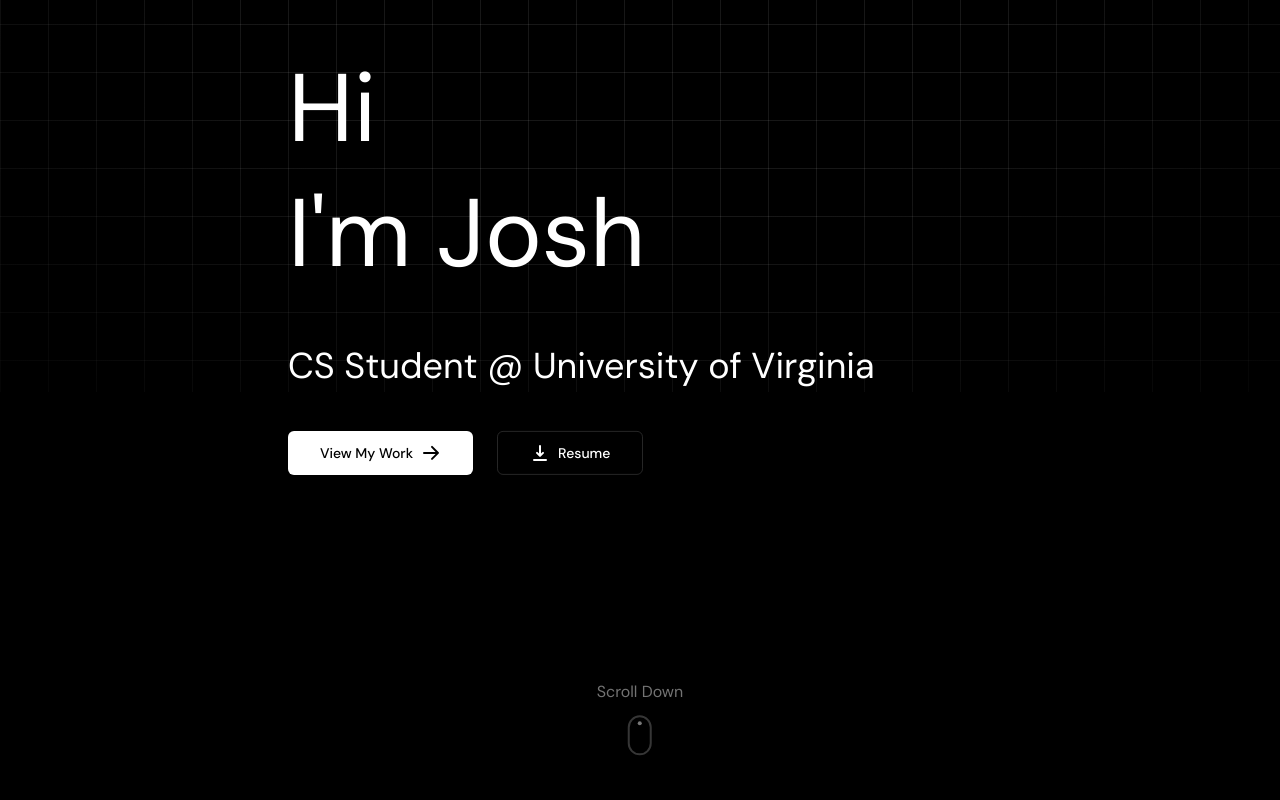
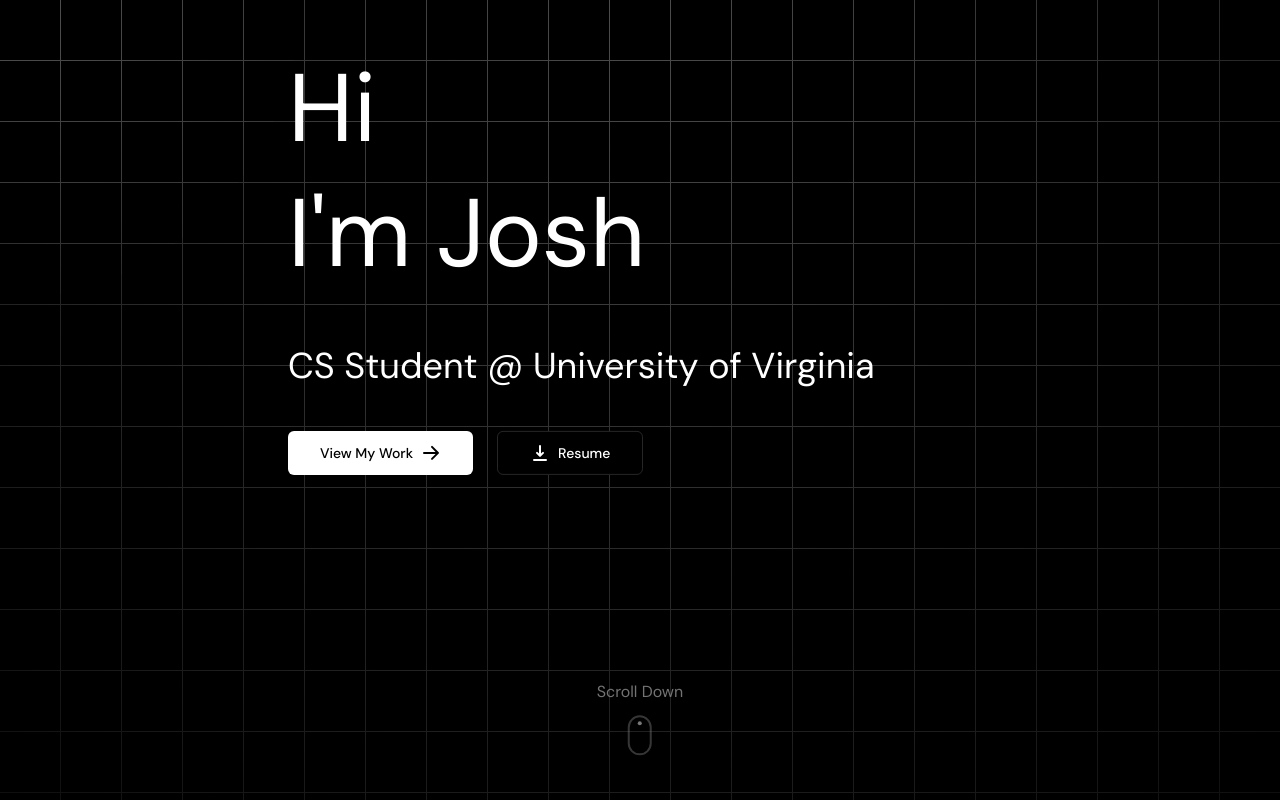
Before and after one commit to JoshuaMarkle/website, a Next.js app: page / in a window 1280 px wide. Built offline with nearby package versions, Linux system fonts and the light colour scheme.

Commit message:
Added better grid + resume

```diff
--- a/src/app/layout.tsx
+++ b/src/app/layout.tsx
@@ -2,7 +2,7 @@ import type { Metadata } from "next";
 import { DM_Sans } from "next/font/google";
 import LocomotiveScrollProvider from '@/components/LocomotiveScrollProvider';
 import ScrollDownIndicator from '@/components/ScrollDownIndicator';
-import Navbar from "@/components/Navbar.jsx"
+import Footer from "@/components/Footer"
 import GridBackground from "@/components/GridBackground";
 import "./globals.css";
 
@@ -31,6 +31,7 @@ export default function RootLayout({
 					<GridBackground/>
 					<ScrollDownIndicator/>
 					{children}
+					<Footer/>
 				</LocomotiveScrollProvider>
 			</body>
 		</html>
--- a/src/app/page.tsx
+++ b/src/app/page.tsx
@@ -32,21 +32,23 @@ export default function Home() {
 							View My Work
 							<HiArrowRight className="ml-2 h-5 w-5 transition-transform duration-300 group-hover:translate-x-1" />
 						</Button>
-						<Button size="lg" variant="outline">
-							<HiDownload className="mr-2 h-5 w-5" />
-							Resume
-						</Button>
+						<a href="/JoshuaMarkleResume.pdf" target="_blank" rel="noopener noreferrer">
+							<Button size="lg" variant="outline">
+								<HiDownload className="mr-2 h-5 w-5" />
+								Resume
+							</Button>
+						</a>
 					</div>
 				</div>
 			</div>
 			<div id="projects">
 				<MarqueeSine/>
 			</div>
-			<div className="p-8 mx-0 md:mx-32 xl:mx-64" data-scroll data-scroll-speed="2">
-				<ProjectCard title="Milestone" subtitle="2020 to 2024"/>
-				<ProjectCard title="Sandwich" subtitle="2024 to 2025"/>
-				<ProjectCard title="GECKO" subtitle="2022 to 2024"/>
-				<ProjectCard title="AlgoType.net" subtitle="2020 to 2022"/>
+			<div className="p-8 mx-0 md:mx-32 xl:mx-64 mt-16" data-scroll data-scroll-speed="2">
+				<ProjectCard title="Milestone" subtitle="2020 to 2024" link="https://play.google.com/store/apps/details?id=com.joshuamarkle.milestone&hl=en"/>
+				<ProjectCard title="Sandwich" subtitle="2024 to 2025" link="https://github.com/JoshuaMarkle/sandwich"/>
+				<ProjectCard title="GECKO" subtitle="2022 to 2024" link="https://github.com/JoshuaMarkle/keyboard-optimization"/>
+				<ProjectCard title="AlgoType.net" subtitle="2020 to 2022" link="https://github.com/JoshuaMarkle/algotype"/>
 			</div>
 			<div className="p-8 mx-0 md:mx-32 xl:mx-64">
 				<p className="text-4xl mb-16">“I know of no better life purpose than to perish in attempting the great and the impossible.”</p>
--- a/src/components/Button.jsx
+++ b/src/components/Button.jsx
@@ -10,7 +10,7 @@ const sizes = {
 
 const variants = {
 	default: 'bg-white text-black',
-	outline: 'border border-neutral-800 text-white hover:bg-neutral-800',
+	outline: 'border border-neutral-800 text-white bg-black hover:bg-neutral-800',
 };
 
 export default function Button({ children, size = 'default', variant = 'default', className = '', ...props }) {
--- /dev/null
+++ b/src/components/Footer.jsx
@@ -0,0 +1,9 @@
+'use client';
+
+export default function Footer() {
+	return (
+		<div className="px-8 py-16 md:px-32 xl:px-64 bg-black border-t-1 border-neutral-700 text-center">
+			<p className="text-neutral-500">© 2025 Joshua Markle. All rights reserved.</p>
+		</div>
+	);
+}
--- a/src/components/GridBackground.jsx
+++ b/src/components/GridBackground.jsx
@@ -1,17 +1,113 @@
 'use client';
 
-import React from "react";
+import { useEffect, useRef, useState } from 'react';
+import { useLocomotiveScroll } from './LocomotiveScrollProvider';
 
-const GridBackground = () => {
+const SQUARE   = 60;
+const GAP      = 1;
+const TORCH    = 600;
+const TOPGLOW  = 0.3;
+
+export default function GridBackground() {
+	const { scroll }  = useLocomotiveScroll() || {};
+	const heroRef     = useRef(null);
+	const torchRef    = useRef(null);
+	const [grid, setGrid] = useState({ cols: 0, rows: 0 });
+	const lastPos = useRef({ x: 0, y: 0 });
+
+	/* 1 ▸ build enough squares (+1 row/col) */
+	useEffect(() => {
+		const step = SQUARE + GAP;
+		const fit  = () => setGrid({
+			cols: Math.ceil(window.innerWidth  / step) + 1,
+			rows: Math.ceil(document.body.scrollHeight / step) + 1,
+		});
+		fit();
+		window.addEventListener('resize', fit);
+		return () => window.removeEventListener('resize', fit);
+	}, []);
+
+	/* 2 ▸ position the torch in hero-local space */
+	const renderTorch = ({ x, y }) => {
+		if (!heroRef.current || !torchRef.current) return;
+		const { left, top } = heroRef.current.getBoundingClientRect();
+		torchRef.current.style.transform =
+			`translate3d(${x - left - TORCH / 2}px, ${y - top - TORCH / 2}px,0)`;
+	};
+
+	/* pointer moves */
+	useEffect(() => {
+		const move = (e) => {
+			lastPos.current = { x: e.clientX, y: e.clientY };
+			renderTorch(lastPos.current);
+		};
+		window.addEventListener('pointermove', move, { passive: true });
+		return () => window.removeEventListener('pointermove', move);
+	}, []);
+
+	/* smooth-scroll moves (user wheel / keyboard while mouse is still) */
+	useEffect(() => {
+		const tick = () => renderTorch(lastPos.current);
+		if (scroll && typeof scroll.on === 'function') {
+			scroll.on('scroll', tick);
+			return () => scroll.off('scroll', tick);
+		}
+		/* fallback for any other scroll engine (or none) */
+		window.addEventListener('scroll', tick, { passive: true });
+		return () => window.removeEventListener('scroll', tick);
+	}, [scroll]);
+
+	const cells = Array.from({ length: grid.cols * grid.rows });
+
 	return (
-		<div className="absolute w-full h-screen -translate-y-[51vh] -z-10 overflow-hidden bg-black">
-			{/* Grid pattern */}
-			<div className="absolute inset-0 bg-[linear-gradient(to_right,rgba(255,255,255,0.09)_1px,transparent_1px),linear-gradient(to_bottom,rgba(255,255,255,0.09)_1px,transparent_1px)] bg-[size:3rem_3rem]" />
+		<section
+		id="hero" data-scroll data-scroll-sticky data-scroll-target="#hero"
+		ref={heroRef}
+		className="fixed inset-0 pointer-events-none -z-10"
+		>
+			{/* ambient top glow */}
+			<div
+			className="glowtop absolute w-full h-[500vh] -z-10"
+			style={{
+				transform: 'translateY(-50%)',
+				background: `radial-gradient(circle, rgba(255,255,255,${TOPGLOW}) 0%, transparent 60%)`,
+				mixBlendMode: 'screen',
+			}}
+			/>
 
-			{/* Circular vignette effect */}
-			<div className="absolute inset-0 bg-[radial-gradient(ellipse_at_center,rgba(0,0,0,0)_40%,rgba(0,0,0,0.8)_100%)]" />
+			{/* ambient bottom glow */}
+			<div
+			className="glowtop absolute bottom-0 w-full h-[500vh] -z-10"
+			style={{
+				transform: 'translateY(50%)',
+				background: `radial-gradient(circle, rgba(255,255,255,${TOPGLOW}) 0%, transparent 60%)`,
+				mixBlendMode: 'screen',
+			}}
+			/>
+
+			{/* moving torch */}
+			<div
+			ref={torchRef}
+			className="absolute top-0 left-0 -z-10"
+			style={{
+				width: TORCH, height: TORCH, borderRadius: '50%',
+					background: 'radial-gradient(circle, rgba(255,255,255,0.2) 0%, transparent 80%)',
+					mixBlendMode: 'screen',
+					willChange: 'transform',
+			}}
+			/>
+
+			{/* black-square overlay */}
+			<div
+			className="absolute inset-0 grid -z-10"
+			style={{
+				gridTemplateColumns: `repeat(${grid.cols}, ${SQUARE}px)`,
+					gridAutoRows: `${SQUARE}px`,
+					gap: `${GAP}px`,
+			}}
+			>
+			{cells.map((_, i) => <div key={i} className="bg-black" />)}
 		</div>
+		</section>
 	);
-};
-
-export default GridBackground;
+}
--- a/src/components/ProjectCard.jsx
+++ b/src/components/ProjectCard.jsx
@@ -1,10 +1,15 @@
 'use client';
 
-export default function ProjectCard({title = "Project", subtitle = "2020 to 2025"}) {
+export default function ProjectCard({ title = "Project", subtitle = "2020 to 2025", link = "" }) {
 	return (
-		<div className="w-full py-4 px-0 hover:pl-4 transition-all duration-200">
+		<a
+			href={link}
+			target="_blank"
+			rel="noopener noreferrer"
+			className="block w-full py-4 px-0 hover:pl-4 transition-all duration-200"
+		>
 			<h3 className="text-4xl md:text-6xl">{title}</h3>
 			<p className="text-2xl text-neutral-500">{subtitle}</p>
-		</div>
-	)
+		</a>
+	);
 }
```
Also changed, not shown: 1 other file (tests, documents, lock files or other folders).
